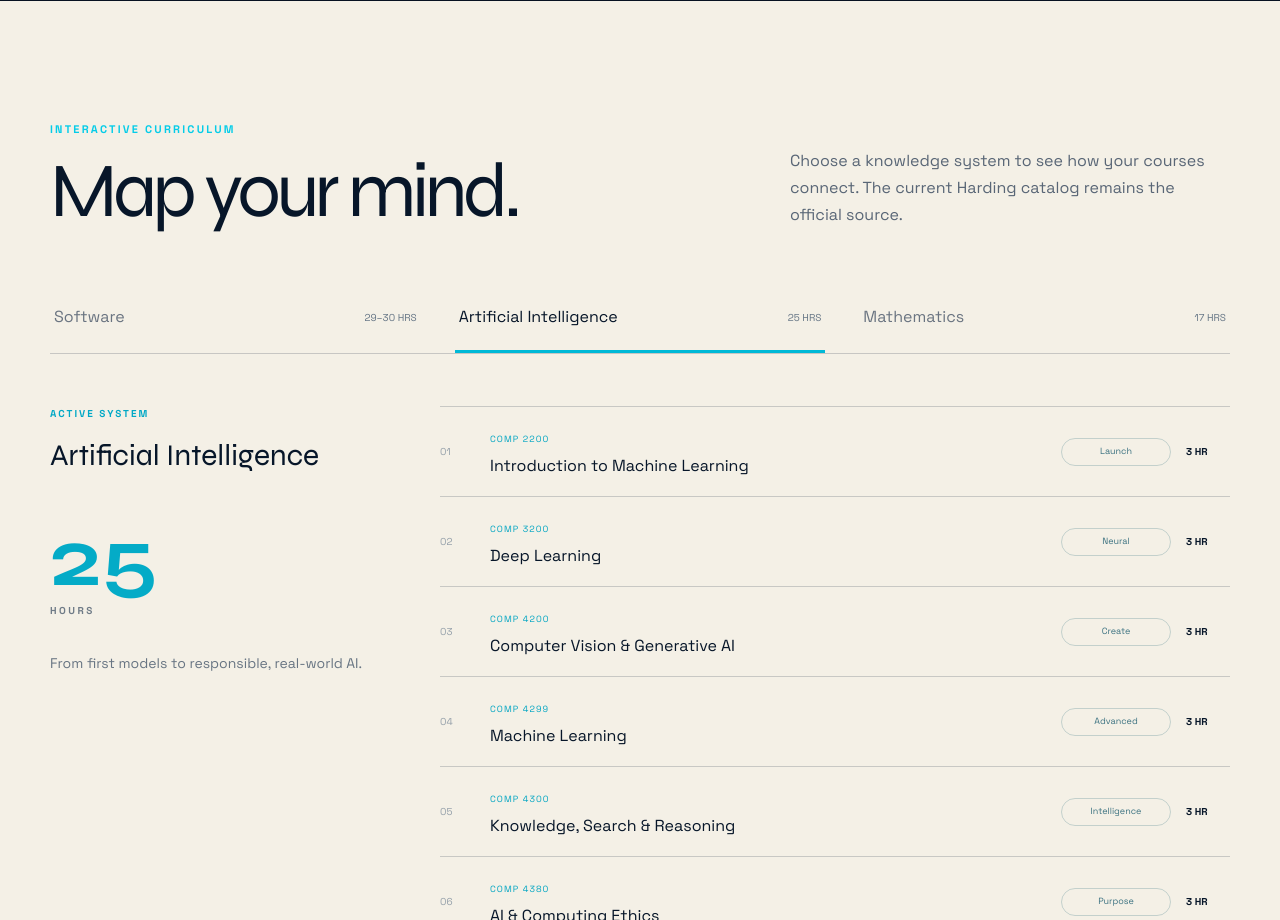
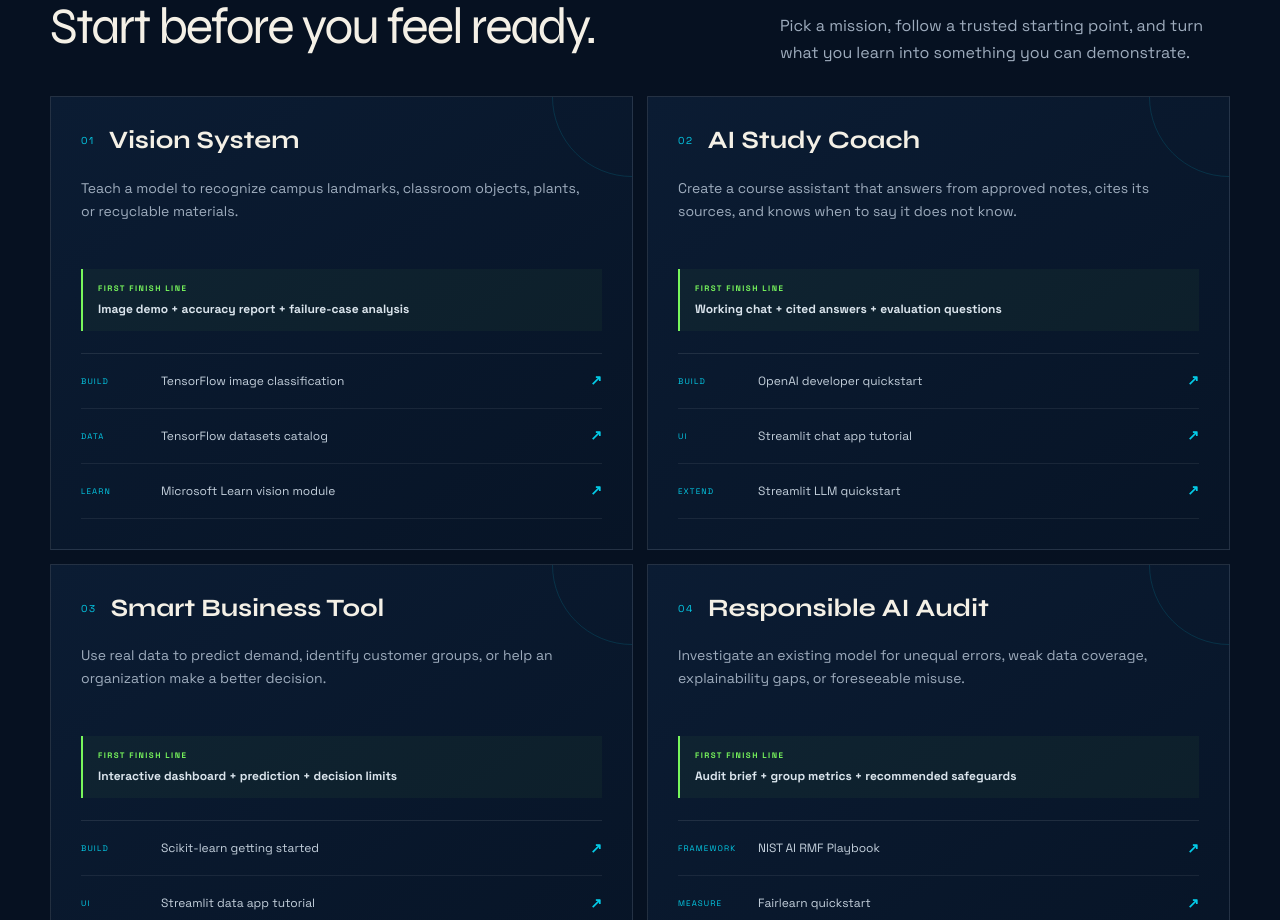
Before and after one commit to HogRed/harding-ai-frontier, a Next.js app: page / in a window 1280 px wide. Shown: the part 1880-2800 px from the top of the page. Built offline with nearby package versions, Linux system fonts and the light colour scheme.

Commit message:
Add portfolio project launchpad resources

```diff
--- a/app/Explorer.tsx
+++ b/app/Explorer.tsx
@@ -38,6 +38,53 @@
   { title: "Machine Learning Engineer", fit: "Turn promising models into reliable systems people can use.", skills: ["Algorithms", "Data structures", "ML systems"], degree: ["COMP 2450 · Data Structures", "COMP 3490 · Applied Algorithms", "COMP 4299 · Machine Learning"], project: "Train and deploy a model that predicts a useful real-world outcome." },
   { title: "Data Scientist", fit: "Find the signal in complex data and turn it into decisions.", skills: ["Probability", "Analytics", "Machine learning"], degree: ["MATH 3200 · Probability", "IS 4300 · Data Analytics", "COMP 2200 · Intro to Machine Learning"], project: "Discover and explain a pattern hidden in a public dataset." },
   { title: "Responsible AI Lead", fit: "Guide organizations toward AI that is capable, accountable, and human-centered.", skills: ["AI ethics", "Business", "Reasoning"], degree: ["COMP 4380 · AI & Computing Ethics", "IS 2200 · AI in Business", "COMP 4300 · Knowledge & Reasoning"], project: "Create an AI impact assessment for a high-stakes application." },
+];
+
+const projectLaunchpads = [
+  {
+    number: "01",
+    title: "Vision System",
+    mission: "Teach a model to recognize campus landmarks, classroom objects, plants, or recyclable materials.",
+    deliverable: "Image demo + accuracy report + failure-case analysis",
+    resources: [
+      { label: "TensorFlow image classification", href: "https://www.tensorflow.org/tutorials/images/classification", type: "BUILD" },
+      { label: "TensorFlow datasets catalog", href: "https://www.tensorflow.org/datasets/catalog/overview", type: "DATA" },
+      { label: "Microsoft Learn vision module", href: "https://learn.microsoft.com/en-us/training/modules/intro-computer-vision-tensorflow/", type: "LEARN" },
+    ],
+  },
+  {
+    number: "02",
+    title: "AI Study Coach",
+    mission: "Create a course assistant that answers from approved notes, cites its sources, and knows when to say it does not know.",
+    deliverable: "Working chat + cited answers + evaluation questions",
+    resources: [
+      { label: "OpenAI developer quickstart", href: "https://platform.openai.com/docs/quickstart/make-your-first-api-request", type: "BUILD" },
+      { label: "Streamlit chat app tutorial", href: "https://docs.streamlit.io/develop/tutorials/chat-and-llm-apps/build-conversational-apps", type: "UI" },
+      { label: "Streamlit LLM quickstart", href: "https://docs.streamlit.io/develop/tutorials/chat-and-llm-apps/llm-quickstart", type: "EXTEND" },
+    ],
+  },
+  {
+    number: "03",
+    title: "Smart Business Tool",
+    mission: "Use real data to predict demand, identify customer groups, or help an organization make a better decision.",
+    deliverable: "Interactive dashboard + prediction + decision limits",
+    resources: [
+      { label: "Scikit-learn getting started", href: "https://scikit-learn.org/stable/getting_started.html", type: "BUILD" },
+      { label: "Streamlit data app tutorial", href: "https://docs.streamlit.io/get-started/tutorials/create-an-app", type: "UI" },
+      { label: "UCI dataset repository", href: "https://archive.ics.uci.edu/", type: "DATA" },
+    ],
+  },
+  {
+    number: "04",
+    title: "Responsible AI Audit",
+    mission: "Investigate an existing model for unequal errors, weak data coverage, explainability gaps, or foreseeable misuse.",
+    deliverable: "Audit brief + group metrics + recommended safeguards",
+    resources: [
+      { label: "NIST AI RMF Playbook", href: "https://airc.nist.gov/airmf-resources/playbook/", type: "FRAMEWORK" },
+      { label: "Fairlearn quickstart", href: "https://fairlearn.org/", type: "MEASURE" },
+      { label: "Responsible AI Toolbox", href: "https://responsibleaitoolbox.ai/", type: "TOOLS" },
+    ],
+  },
 ];
 
 export function Explorer() {
@@ -113,6 +160,40 @@
             <span>SMART BUSINESS TOOL</span>
             <span>RESPONSIBLE AI AUDIT</span>
           </div>
+        </div>
+        <div className="launchpad" id="projects">
+          <div className="launchpad-head">
+            <div>
+              <p className="section-kicker">PROJECT LAUNCHPAD</p>
+              <h3>Start before you feel ready.</h3>
+            </div>
+            <p>Pick a mission, follow a trusted starting point, and turn what you learn into something you can demonstrate.</p>
+          </div>
+          <div className="project-grid">
+            {projectLaunchpads.map((project) => (
+              <article className="project-card" key={project.title}>
+                <div className="project-title">
+                  <span>{project.number}</span>
+                  <h4>{project.title}</h4>
+                </div>
+                <p>{project.mission}</p>
+                <div className="project-target">
+                  <small>FIRST FINISH LINE</small>
+                  <strong>{project.deliverable}</strong>
+                </div>
+                <div className="resource-list">
+                  {project.resources.map((resource) => (
+                    <a key={resource.href} href={resource.href} target="_blank" rel="noreferrer">
+                      <small>{resource.type}</small>
+                      <span>{resource.label}</span>
+                      <b aria-hidden="true">↗</b>
+                    </a>
+                  ))}
+                </div>
+              </article>
+            ))}
+          </div>
+          <p className="portfolio-finish"><span>PORTFOLIO SIGNAL</span> Finish with a working demo, a public GitHub repository, a 90-second walkthrough, and a one-page reflection on what you learned.</p>
         </div>
       </section>
 
--- a/app/globals.css
+++ b/app/globals.css
@@ -65,6 +65,28 @@
 .build-ideas { display:flex;flex-wrap:wrap;justify-content:flex-end;gap:8px; }
 .build-ideas span { border:1px solid #04cce84c;color:#9feaf4;padding:9px 12px;font-size:9px;letter-spacing:.12em;transition:.2s; }
 .build-ideas span:hover { background:var(--cyan);color:#061121;transform:translateY(-3px); }
+.launchpad { margin-top:90px; }
+.launchpad-head { display:flex;justify-content:space-between;align-items:end;gap:48px;margin-bottom:30px; }
+.launchpad-head h3 { font-size:clamp(34px,4vw,54px);letter-spacing:-.04em;margin:12px 0 0; }
+.launchpad-head>p { color:#9eacbd;line-height:1.7;max-width:450px;margin:0; }
+.project-grid { display:grid;grid-template-columns:repeat(2,minmax(0,1fr));gap:14px; }
+.project-card { border:1px solid #ffffff1c;background:linear-gradient(145deg,#0b1c33,#071426);padding:30px;position:relative;overflow:hidden; }
+.project-card:before { content:"";position:absolute;width:160px;height:160px;border:1px solid #04cce824;border-radius:50%;right:-80px;top:-80px; }
+.project-title { display:flex;align-items:center;gap:14px;position:relative; }
+.project-title>span { color:var(--cyan);font-size:10px;letter-spacing:.16em; }
+.project-title h4 { font:700 25px/1.1 var(--font-display);margin:0; }
+.project-card>p { color:#9eacbd;line-height:1.65;font-size:14px;min-height:70px;margin:22px 0;max-width:500px; }
+.project-target { border-left:2px solid #78f65c;background:#78f65c0a;padding:13px 15px;display:flex;flex-direction:column;gap:6px;margin-bottom:22px; }
+.project-target small { color:#78f65c;font-size:8px;letter-spacing:.18em;font-weight:700; }
+.project-target strong { font-size:12px;line-height:1.5;color:#dbe5ed; }
+.resource-list { border-top:1px solid #ffffff18; }
+.resource-list a { min-height:55px;border-bottom:1px solid #ffffff12;display:grid;grid-template-columns:68px 1fr auto;align-items:center;gap:12px;transition:.2s; }
+.resource-list a:hover { background:#04cce80c;padding-inline:8px;color:white; }
+.resource-list small { color:var(--cyan);font-size:8px;letter-spacing:.14em; }
+.resource-list span { color:#c4d0dc;font-size:12px; }
+.resource-list b { color:var(--cyan);font-size:14px; }
+.portfolio-finish { margin:14px 0 0;border:1px solid #04cce833;padding:18px 22px;color:#aab8c8;font-size:12px;line-height:1.6; }
+.portfolio-finish span { color:var(--cyan);font-size:9px;letter-spacing:.17em;font-weight:700;margin-right:12px; }
 .curriculum { background:var(--cream);color:#071629;padding:120px 0; }
 .section-head { display:flex;justify-content:space-between;align-items:end;gap:40px;margin-bottom:56px; }
 .section-head h2 { margin-bottom:0; }
@@ -126,9 +148,9 @@
 .legal { border-top:1px solid #ffffff14;margin-top:42px;padding-top:22px;color:#566579;font-size:9px;letter-spacing:.08em; }
 @media (max-width:900px) {
   .shell{width:min(100% - 30px,700px)}.menu{display:block}.navlinks{display:none;position:absolute;top:91px;left:0;right:0;background:#08172df5;padding:24px;flex-direction:column;align-items:stretch}.navlinks.open{display:flex}
-  .hero{grid-template-columns:1fr;padding-top:60px}.hero-visual{margin-top:40px;transform:scale(.82)}.proof{gap:20px}.feature-grid{grid-template-columns:1fr}.build-strip{align-items:flex-start;flex-direction:column}.build-ideas{justify-content:flex-start}.section-head{align-items:start;flex-direction:column}.tabs{grid-template-columns:1fr}.course-panel{grid-template-columns:1fr;gap:35px}.career-console{grid-template-columns:1fr}.guide-grid{grid-template-columns:1fr;gap:60px}.portrait-frame img{height:500px}.footer-grid{grid-template-columns:1fr;gap:30px;text-align:center}.footer-grid>div:last-child{align-items:center}.footer-grid .brand{justify-content:center}
+  .hero{grid-template-columns:1fr;padding-top:60px}.hero-visual{margin-top:40px;transform:scale(.82)}.proof{gap:20px}.feature-grid{grid-template-columns:1fr}.build-strip{align-items:flex-start;flex-direction:column}.build-ideas{justify-content:flex-start}.launchpad-head{align-items:flex-start;flex-direction:column}.project-grid{grid-template-columns:1fr}.section-head{align-items:start;flex-direction:column}.tabs{grid-template-columns:1fr}.course-panel{grid-template-columns:1fr;gap:35px}.career-console{grid-template-columns:1fr}.guide-grid{grid-template-columns:1fr;gap:60px}.portrait-frame img{height:500px}.footer-grid{grid-template-columns:1fr;gap:30px;text-align:center}.footer-grid>div:last-child{align-items:center}.footer-grid .brand{justify-content:center}
 }
 @media (max-width:560px) {
-  .hero{min-height:auto}.hero-actions{align-items:flex-start;flex-direction:column}.proof{flex-wrap:wrap}.hero-visual{min-height:420px;transform:scale(.68);margin-inline:-70px}.manifesto,.careers,.guide{padding:90px 0}.curriculum{padding:90px 0}.course{grid-template-columns:28px 1fr 40px}.course .tag{display:none}.career-detail{padding:34px 24px}.portrait-frame img{height:420px}.portrait-label{right:-4px}.manifesto>p:not(.section-kicker){font-size:17px}
+  .hero{min-height:auto}.hero-actions{align-items:flex-start;flex-direction:column}.proof{flex-wrap:wrap}.hero-visual{min-height:420px;transform:scale(.68);margin-inline:-70px}.manifesto,.careers,.guide{padding:90px 0}.launchpad{margin-top:65px}.project-card{padding:24px 20px}.project-card>p{min-height:0}.resource-list a{grid-template-columns:58px 1fr auto}.portfolio-finish span{display:block;margin:0 0 7px}.curriculum{padding:90px 0}.course{grid-template-columns:28px 1fr 40px}.course .tag{display:none}.career-detail{padding:34px 24px}.portrait-frame img{height:420px}.portrait-label{right:-4px}.manifesto>p:not(.section-kicker){font-size:17px}
 }
 @media (prefers-reduced-motion:reduce) { *{scroll-behavior:auto!important}.orbit{animation:none} }
```
